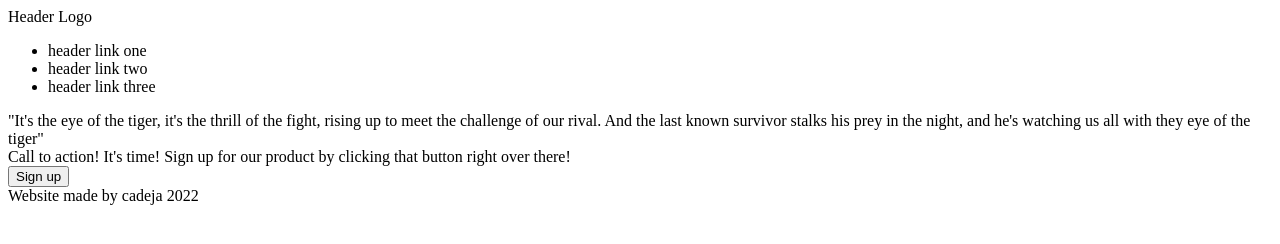
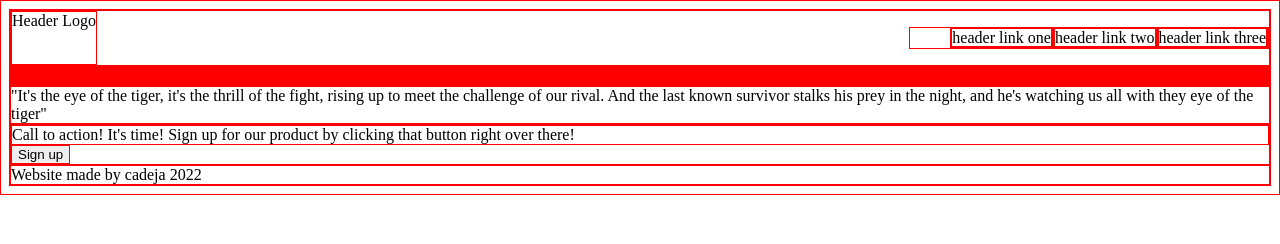
Before and after one commit to cadeja/landingpage, a plain HTML site: page index.html in a window 1280 px wide. Drawn offline with Linux system fonts and the light colour scheme.

Commit message:
linked stylesheet and added flexbox

```diff
--- a/index.html
+++ b/index.html
@@ -2,6 +2,7 @@
 <html lang="en">
 	<head>
 		<meta charset="UTF-8">
+        <link rel="stylesheet" href="style.css">
 		<title>Landing Page</title>
 	</head>
 	<body>
--- a/style.css
+++ b/style.css
@@ -0,0 +1,21 @@
+* {
+    border: 1px solid red;
+}
+
+body {
+    display: flex;
+    flex-direction: column;
+}
+
+ul {
+    list-style-type: none;
+}
+
+.header {
+    display: flex;
+    justify-content: space-between;
+}
+
+.links {
+    display: flex;
+}
```
